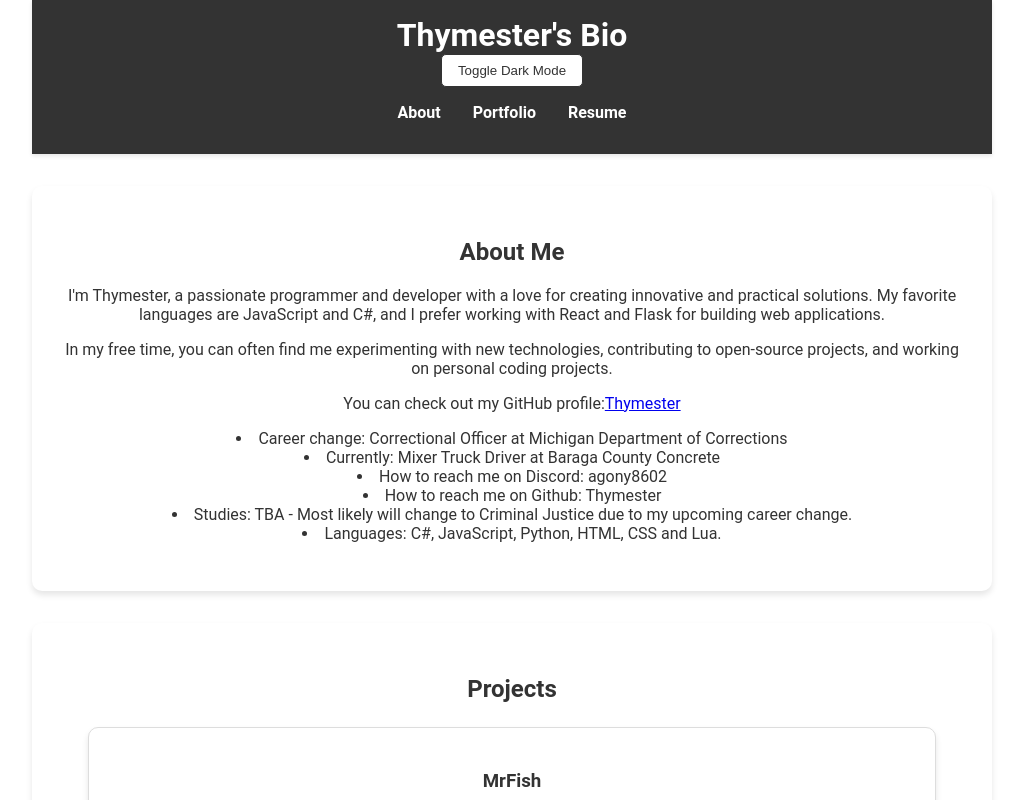
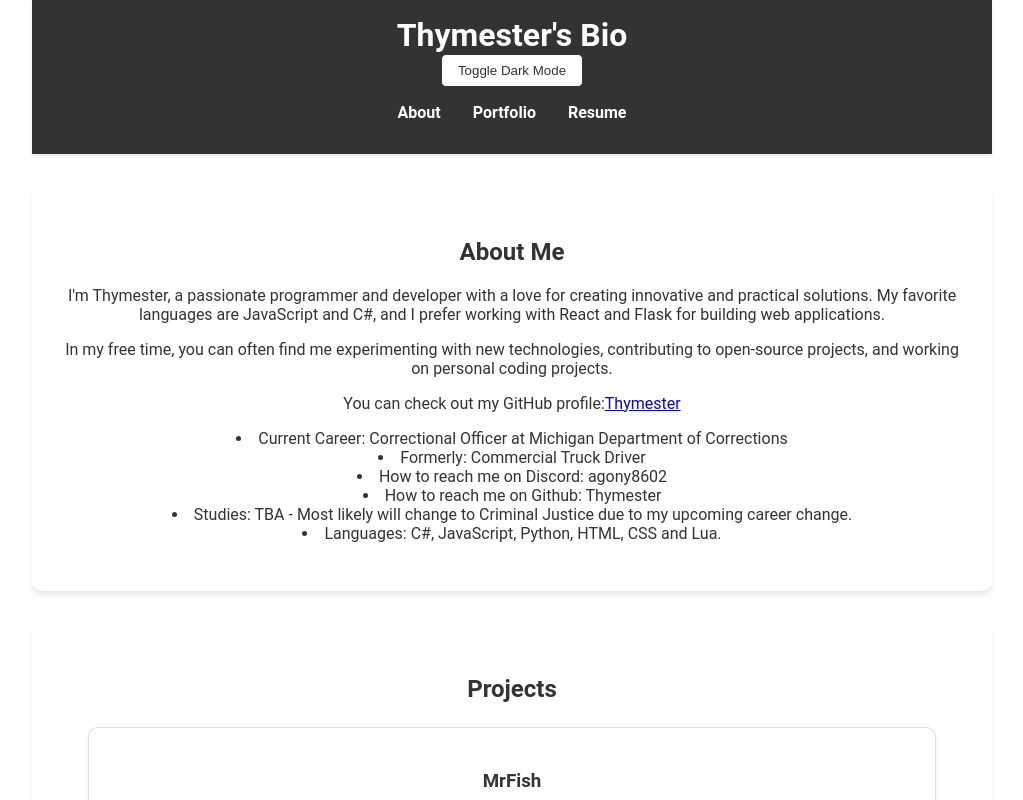
Before and after one commit to Thymester/MyBio-React, a React (Create React App) app: page / in a window 1280 px wide. Shown: the top 800 px of the page, without its empty margins (128-1151 px from the left). Built offline with nearby package versions, Linux system fonts and the light colour scheme.

Commit message:
Update About.js

```diff
--- a/src/components/About.js
+++ b/src/components/About.js
@@ -22,10 +22,10 @@ function About() {
         </a>
         <p>
           <li>
-            Career change: Correctional Officer at Michigan Department of Corrections
+            Current Career: Correctional Officer at Michigan Department of Corrections
           </li>
           <li>
-            Currently: Mixer Truck Driver at Baraga County Concrete
+            Formerly: Commercial Truck Driver
           </li>
           <li>
             How to reach me on Discord: agony8602
```
